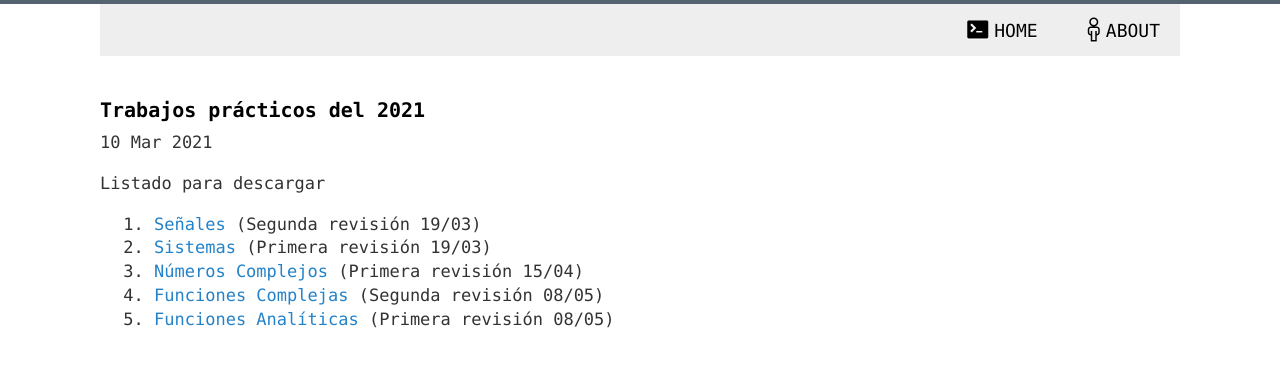
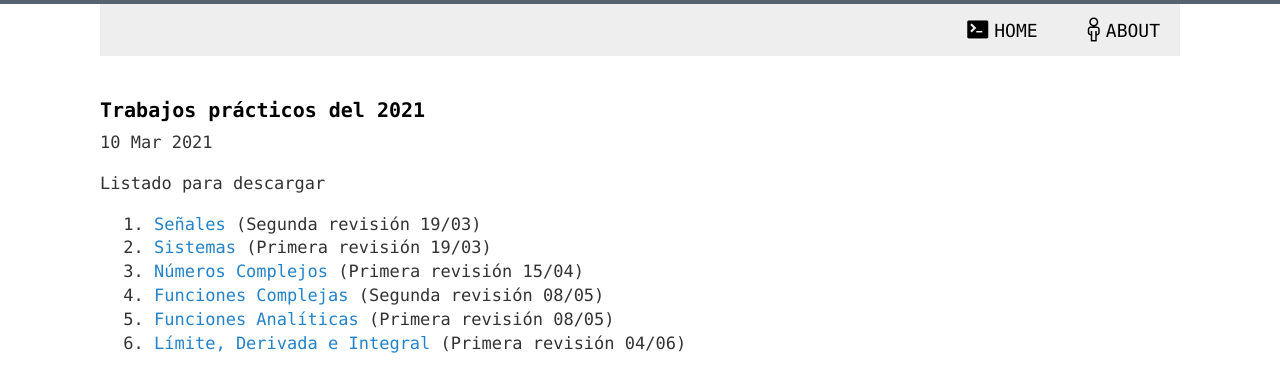
Before and after one commit to 1nv1/UTN-FRN-ASS, a Jekyll site: the page built from _posts/2021-03-10-TPs2021.markdown, in a window 1280 px wide. Shown: the top 392 px of the page. Built offline with Jekyll 4.4.1, drawn with Linux system fonts in a browser that asks for light colours; comment, search, counter and statistics services are not loaded.

Commit message:
Added LDI tp

```diff
--- a/_posts/2021-03-10-TPs2021.markdown
+++ b/_posts/2021-03-10-TPs2021.markdown
@@ -14,3 +14,4 @@ Listado para descargar
 3. <a href="https://drive.google.com/file/d/1OZcyOtFdEZqYI0vCg6rNEQNFkCEvygrG/view?usp=sharing" target="_blank">Números Complejos</a> (Primera revisión 15/04)
 4. <a href="https://drive.google.com/file/d/1XHQa-s-1qQr2w-Cs2OEwNdAQBQIohRCz/view?usp=sharing" target="_blank">Funciones Complejas</a> (Segunda revisión 08/05)
 5. <a href="https://drive.google.com/file/d/1mDCVKSmbZvYAmuYFcb2-WdqRUf19O8A3/view?usp=sharing" target="_blank">Funciones Analíticas</a> (Primera revisión 08/05)
+6. <a href="https://drive.google.com/file/d/1ZbNAmmLidsa3Wu7tjXcIqtqU4rs0Gu6i/view?usp=sharing" target="_blank">Límite, Derivada e Integral</a> (Primera revisión 04/06)
```
